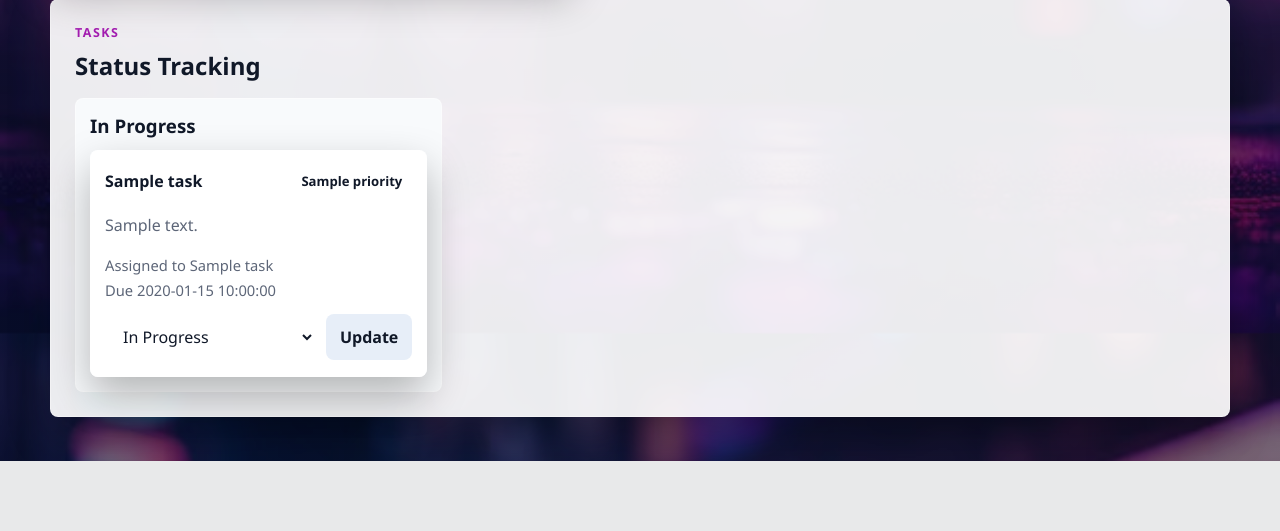
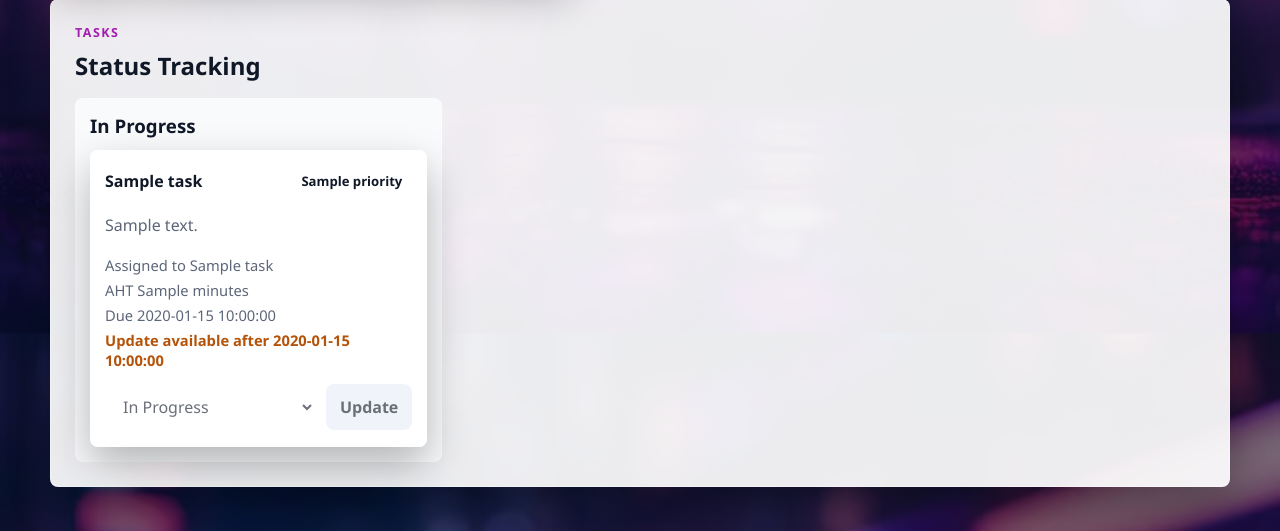
Before and after one commit to Harika-555/Team-Task-Manager-Full-Stack-, a Flask app: template templates/project.html in a window 1280 px wide. Shown: the part 542-1073 px from the top of the page. Before the commit the page ends 1003 px from the top, so only its background shows below. Run offline with Flask 3, Linux system fonts and the light colour scheme; the template is opened without the code that fills it: most values are stand-ins (such as "Sample title", 1, 10 or a date in 2020).

Commit message:
Add bulk assignment and AHT task controls

```diff
--- a/app.py
+++ b/app.py
@@ -19,6 +19,7 @@ TASK_PRIORITIES = ("Low", "Medium", "High")
 MAX_NAME_LENGTH = 80
 MAX_TITLE_LENGTH = 120
 MAX_DESCRIPTION_LENGTH = 500
+MAX_AHT_MINUTES = 1440
 
 
 def create_database_if_needed() -> None:
@@ -72,6 +73,20 @@ def project_members(project_id: int):
     ).fetchall()
 
 
+def assignable_members(project_id: int, current_user_id: int):
+    db = get_db()
+    return db.execute(
+        """
+        SELECT u.id, u.name, u.email, pm.role
+        FROM project_members pm
+        JOIN users u ON u.id = pm.user_id
+        WHERE pm.project_id = ? AND u.id != ?
+        ORDER BY u.name
+        """,
+        (project_id, current_user_id),
+    ).fetchall()
+
+
 def user_project_membership(user_id: int):
     db = get_db()
     return db.execute(
@@ -98,6 +113,19 @@ def parse_due_date(raw_due_date: str):
         return date.fromisoformat(raw_due_date).isoformat()
     except ValueError as exc:
         raise ValueError("Due date must be a valid calendar date.") from exc
+
+
+def parse_aht_minutes(raw_aht: str) -> int:
+    raw_aht = raw_aht.strip()
+    if not raw_aht:
+        return 0
+    try:
+        aht_minutes = int(raw_aht)
+    except ValueError as exc:
+        raise ValueError("AHT must be a whole number of minutes.") from exc
+    if aht_minutes < 0 or aht_minutes > MAX_AHT_MINUTES:
+        raise ValueError("AHT must be between 0 and 1440 minutes.")
+    return aht_minutes
 
 
 @app.route("/")
@@ -274,7 +302,14 @@ def project_detail(project_id):
     db = get_db()
     tasks = db.execute(
         """
-        SELECT t.*, assignee.name AS assignee_name, creator.name AS creator_name
+        SELECT t.*, assignee.name AS assignee_name, creator.name AS creator_name,
+            CASE
+                WHEN t.aht_minutes = 0
+                    OR strftime('%s', 'now') >= strftime('%s', t.created_at) + (t.aht_minutes * 60)
+                THEN 1
+                ELSE 0
+            END AS aht_ready,
+            datetime(t.created_at, '+' || t.aht_minutes || ' minutes') AS aht_available_at
         FROM tasks t
         LEFT JOIN users assignee ON assignee.id = t.assignee_id
         JOIN users creator ON creator.id = t.created_by
@@ -287,6 +322,7 @@ def project_detail(project_id):
         (project_id,),
     ).fetchall()
     members = project_members(project_id)
+    assignees = assignable_members(project_id, user["id"])
     today = date.today().isoformat()
 
     return render_template(
@@ -294,6 +330,7 @@ def project_detail(project_id):
         project=project,
         tasks=tasks,
         members=members,
+        assignees=assignees,
         roles=PROJECT_ROLES,
         statuses=TASK_STATUSES,
         priorities=TASK_PRIORITIES,
@@ -407,12 +444,13 @@ def create_task(project_id):
 
     title = request.form.get("title", "").strip()
     description = request.form.get("description", "").strip()
-    assignee_id = request.form.get("assignee_id", "").strip()
+    assignee_ids = [assignee_id.strip() for assignee_id in request.form.getlist("assignee_ids") if assignee_id.strip()]
     priority = request.form.get("priority", "Medium")
+    raw_aht_minutes = request.form.get("aht_minutes", "")
     raw_due_date = request.form.get("due_date", "")
 
-    if not title or not assignee_id:
-        flash("Task title and assignee are required.", "error")
+    if not title or not assignee_ids:
+        flash("Task title and at least one assignee are required.", "error")
         return redirect(url_for("project_detail", project_id=project_id))
     if len(title) > MAX_TITLE_LENGTH:
         flash("Task title must be 120 characters or less.", "error")
@@ -426,31 +464,46 @@ def create_task(project_id):
 
     try:
         due_date = parse_due_date(raw_due_date)
+        aht_minutes = parse_aht_minutes(raw_aht_minutes)
     except ValueError as exc:
         flash(str(exc), "error")
         return redirect(url_for("project_detail", project_id=project_id))
 
     db = get_db()
-    assignee = db.execute(
-        "SELECT 1 FROM project_members WHERE project_id = ? AND user_id = ?",
-        (project_id, assignee_id),
-    ).fetchone()
-    if assignee is None:
-        flash("Tasks can only be assigned to project members.", "error")
+    unique_assignee_ids = list(dict.fromkeys(assignee_ids))
+    placeholders = ",".join("?" for _ in unique_assignee_ids)
+    valid_assignees = db.execute(
+        f"""
+        SELECT user_id
+        FROM project_members
+        WHERE project_id = ? AND user_id != ? AND user_id IN ({placeholders})
+        """,
+        (project_id, user["id"], *unique_assignee_ids),
+    ).fetchall()
+    valid_assignee_ids = {str(assignee["user_id"]) for assignee in valid_assignees}
+    if len(valid_assignee_ids) != len(unique_assignee_ids):
+        flash("Tasks can only be assigned to other project members.", "error")
         return redirect(url_for("project_detail", project_id=project_id))
 
-    db.execute(
+    task_rows = [
+        (project_id, title, description, assignee_id, user["id"], "To Do", priority, aht_minutes, due_date)
+        for assignee_id in unique_assignee_ids
+    ]
+    db.executemany(
         """
         INSERT INTO tasks (
             project_id, title, description, assignee_id, created_by,
-            status, priority, due_date
+            status, priority, aht_minutes, due_date
         )
-        VALUES (?, ?, ?, ?, ?, ?, ?, ?)
+        VALUES (?, ?, ?, ?, ?, ?, ?, ?, ?)
         """,
-        (project_id, title, description, assignee_id, user["id"], "To Do", priority, due_date),
+        task_rows,
     )
     db.commit()
-    flash("Task created and assigned.", "success")
+    if len(task_rows) == 1:
+        flash("Task created and assigned.", "success")
+    else:
+        flash(f"Task created and assigned to {len(task_rows)} members.", "success")
     return redirect(url_for("project_detail", project_id=project_id))
 
 
@@ -481,6 +534,22 @@ def update_task_status(task_id):
     if task["assignee_id"] != user["id"] and task["current_user_role"] != "Admin":
         flash("Only the assignee or an admin can update this task.", "error")
         return redirect(url_for("project_detail", project_id=task["project_id"]))
+    if task["current_user_role"] != "Admin" and task["aht_minutes"] > 0:
+        aht_ready = db.execute(
+            """
+            SELECT CASE
+                WHEN strftime('%s', 'now') >= strftime('%s', created_at) + (aht_minutes * 60)
+                THEN 1
+                ELSE 0
+            END AS ready
+            FROM tasks
+            WHERE id = ?
+            """,
+            (task_id,),
+        ).fetchone()
+        if aht_ready is None or not aht_ready["ready"]:
+            flash("You can update this task only after its AHT time is completed.", "error")
+            return redirect(url_for("project_detail", project_id=task["project_id"]))
 
     db.execute("UPDATE tasks SET status = ? WHERE id = ?", (status, task_id))
     db.commit()
--- a/database.py
+++ b/database.py
@@ -63,6 +63,7 @@ def init_db() -> None:
             created_by INTEGER NOT NULL,
             status TEXT NOT NULL CHECK(status IN ('To Do', 'In Progress', 'Done')),
             priority TEXT NOT NULL CHECK(priority IN ('Low', 'Medium', 'High')),
+            aht_minutes INTEGER NOT NULL DEFAULT 0,
             due_date TEXT,
             created_at TIMESTAMP DEFAULT CURRENT_TIMESTAMP,
             FOREIGN KEY (project_id) REFERENCES projects(id) ON DELETE CASCADE,
@@ -71,4 +72,12 @@ def init_db() -> None:
         );
         """
     )
+    ensure_column(db, "tasks", "aht_minutes", "INTEGER NOT NULL DEFAULT 0")
     db.commit()
+
+
+def ensure_column(db: sqlite3.Connection, table_name: str, column_name: str, definition: str) -> None:
+    columns = db.execute(f"PRAGMA table_info({table_name})").fetchall()
+    if any(column["name"] == column_name for column in columns):
+        return
+    db.execute(f"ALTER TABLE {table_name} ADD COLUMN {column_name} {definition}")
--- a/static/style.css
+++ b/static/style.css
@@ -256,6 +256,11 @@ a {
     color: var(--danger);
 }
 
+.text-warning {
+    color: #b45309;
+    font-weight: 700;
+}
+
 .form-layout {
     margin-top: 18px;
 }
@@ -264,6 +269,13 @@ label span {
     display: block;
     margin-bottom: 7px;
     font-weight: 700;
+}
+
+.help-text {
+    display: block;
+    margin-top: 6px;
+    color: var(--muted);
+    font-size: 0.82rem;
 }
 
 input,
@@ -317,6 +329,12 @@ select:focus {
     background: #ff4fd8;
     border-color: #ff4fd8;
     color: #ffffff;
+}
+
+button:disabled,
+select:disabled {
+    cursor: not-allowed;
+    opacity: 0.62;
 }
 
 .switch-text {
--- a/templates/project.html
+++ b/templates/project.html
@@ -71,12 +71,13 @@
                 </label>
                 <div class="two-column">
                     <label>
-                        <span>Assignee</span>
-                        <select name="assignee_id" required>
-                            {% for member in members %}
+                        <span>Assignees</span>
+                        <select name="assignee_ids" multiple size="5" required>
+                            {% for member in assignees %}
                                 <option value="{{ member['id'] }}">{{ member["name"] }}</option>
                             {% endfor %}
                         </select>
+                        <small class="help-text">Hold Ctrl to select more than one member.</small>
                     </label>
                     <label>
                         <span>Priority</span>
@@ -89,7 +90,12 @@
                 </div>
                 <label>
                     <span>Due Date</span>
-                    <input type="date" name="due_date">
+                    <input type="date" name="due_date" required>
+                </label>
+                <label>
+                    <span>AHT Minutes</span>
+                    <input type="number" name="aht_minutes" min="0" max="1440" value="0" required>
+                    <small class="help-text">Members can update status only after this time passes.</small>
                 </label>
                 <button type="submit" class="primary-btn">Create Task</button>
             </form>
@@ -121,19 +127,23 @@
                                 {% endif %}
                                 <div class="task-meta">
                                     <span>Assigned to {{ task["assignee_name"] or "Unassigned" }}</span>
+                                    <span>AHT {{ task["aht_minutes"] }} minutes</span>
                                     {% if task["due_date"] %}
                                         <span class="{% if task['due_date'] < today and task['status'] != 'Done' %}text-danger{% endif %}">
                                             Due {{ task["due_date"] }}
                                         </span>
                                     {% endif %}
+                                    {% if project["current_user_role"] != "Admin" and not task["aht_ready"] %}
+                                        <span class="text-warning">Update available after {{ task["aht_available_at"] }}</span>
+                                    {% endif %}
                                 </div>
                                 <form action="{{ url_for('update_task_status', task_id=task['id']) }}" method="post" class="inline-form">
-                                    <select name="status">
+                                    <select name="status" {% if project["current_user_role"] != "Admin" and not task["aht_ready"] %}disabled{% endif %}>
                                         {% for option in statuses %}
                                             <option value="{{ option }}" {% if option == task["status"] %}selected{% endif %}>{{ option }}</option>
                                         {% endfor %}
                                     </select>
-                                    <button type="submit" class="secondary-btn">Update</button>
+                                    <button type="submit" class="secondary-btn" {% if project["current_user_role"] != "Admin" and not task["aht_ready"] %}disabled{% endif %}>Update</button>
                                 </form>
                             </article>
                         {% endif %}
```
Also changed, not shown: README.md, README.txt.
